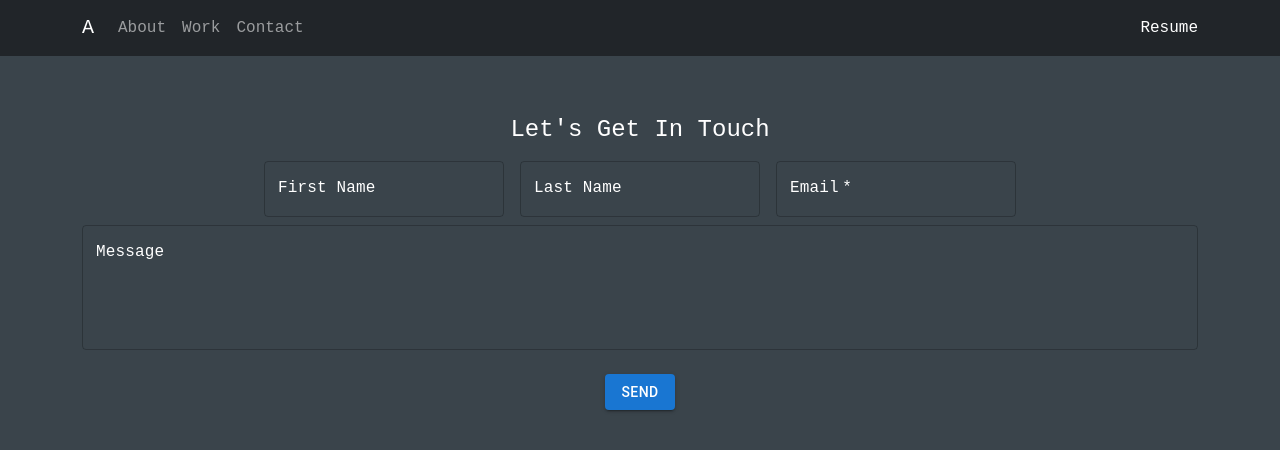
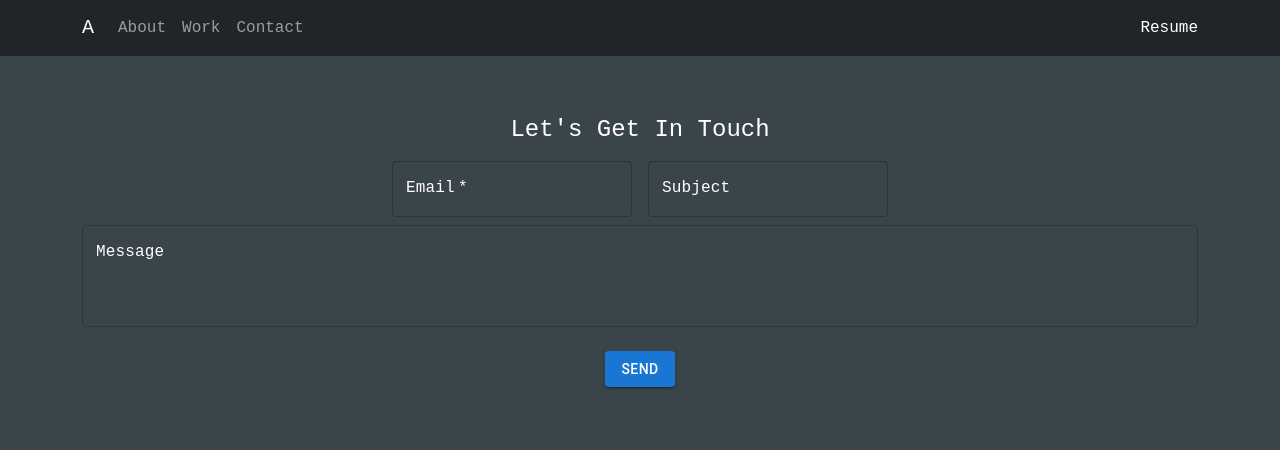
Before and after one commit to saehaana/html-css-prac, a React (Create React App) app: page /Contact in a window 1280 px wide. Shown: the top 450 px of the page. Built offline with nearby package versions, Linux system fonts and the light colour scheme.

Commit message:
fixed spacing between contact icons

```diff
--- a/src/components/Contact.js
+++ b/src/components/Contact.js
@@ -66,16 +66,14 @@ function Contact(){
                 sx={{'& > :not(style)': { m: 1, width: '25ch' },}}
                 noValidate autoComplete="off">
 
-                <TextField id="outlined-basic" label="First Name" variant="outlined"
+                <TextField id="outlined-basic" label="Email" variant="outlined" color="warning" required
                 InputLabelProps={{style: { color: '#fff', fontFamily:'monospace' } }}/>
-                <TextField id="outlined-basic" label="Last Name" variant="outlined"
-                InputLabelProps={{style: { color: '#fff', fontFamily:'monospace' } }}/>
-                <TextField id="outlined-basic" label="Email" variant="outlined" color="warning" required
+                <TextField id="outlined-basic" label="Subject" variant="outlined"
                 InputLabelProps={{style: { color: '#fff', fontFamily:'monospace' } }}/>
                 </Box>
                 </Col>
                 <Col xs={12}>
-                <TextField id="outlined-multiline-static" label="Message" multiline rows={4} fullWidth
+                <TextField id="outlined-multiline-static" label="Message" multiline rows={3} fullWidth
                 InputLabelProps={{style: { color: '#fff', fontFamily:'monospace' } }}/>
                 </Col>
             </Row>
@@ -97,7 +95,7 @@ function Contact(){
                 <Col>
                     <ul className = "nav justify-content-center">
                         <motion.li
-                         className = "nav-item"
+                         className = "nav-item-github"
                          initial={{ opacity: 0 }}
                          whileInView={{ opacity: 1 }}
                          transition={{ duration: .75}}
@@ -107,7 +105,7 @@ function Contact(){
                             </a>
                         </motion.li>
                         <motion.li
-                            className = "nav-item"
+                            className = "nav-item-linkedin"
                             initial={{ opacity: 0 }}
                             whileInView={{ opacity: 1 }}
                             transition={{ duration: .75}}
--- a/src/stylesheets/Contact.css
+++ b/src/stylesheets/Contact.css
@@ -17,3 +17,6 @@
 .outlined-basic{
     color: white;
 }
+.nav-item-github{
+    padding-right: 1rem;
+}
```
Also changed, not shown: 1 other file (tests, documents, lock files or other folders).
